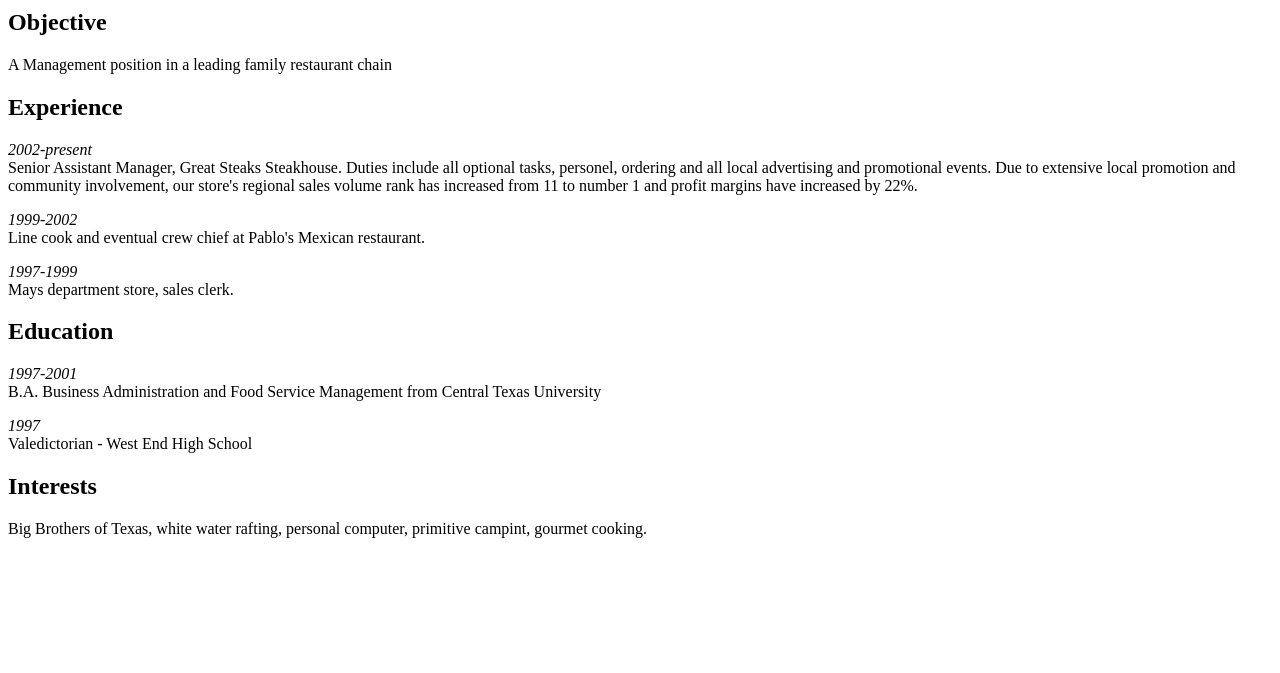
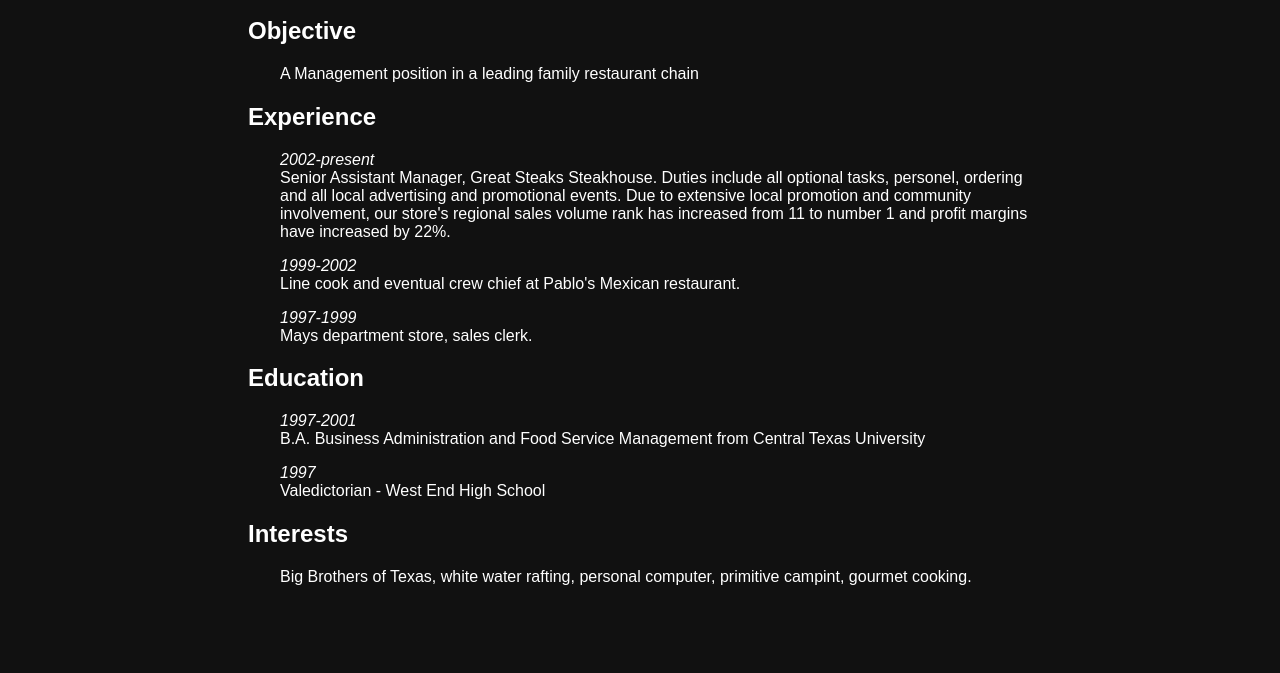
Before and after one commit to A00820449/web-dev-labs, a plain HTML site: page lab2/index.html in a window 1280 px wide. Shown: the part 127-800 px from the top of the page. Drawn offline with Linux system fonts and the light colour scheme.

Commit message:
finished lab2 css

```diff
--- a/lab2/main.css
+++ b/lab2/main.css
@@ -1,7 +1,20 @@
 * {
     box-sizing: border-box;
+}
+
+body {
+    background-color: #111111;
+    color: #ffffff;
+    font-family: 'Arial', 'sans-serif';
+    max-width: 50rem;
+    margin: 0 auto;
+    padding: 0.5rem;
 }
 
 header {
     text-align: center;
 }
+
+section > p {
+    margin-left: 2rem;
+}
```
